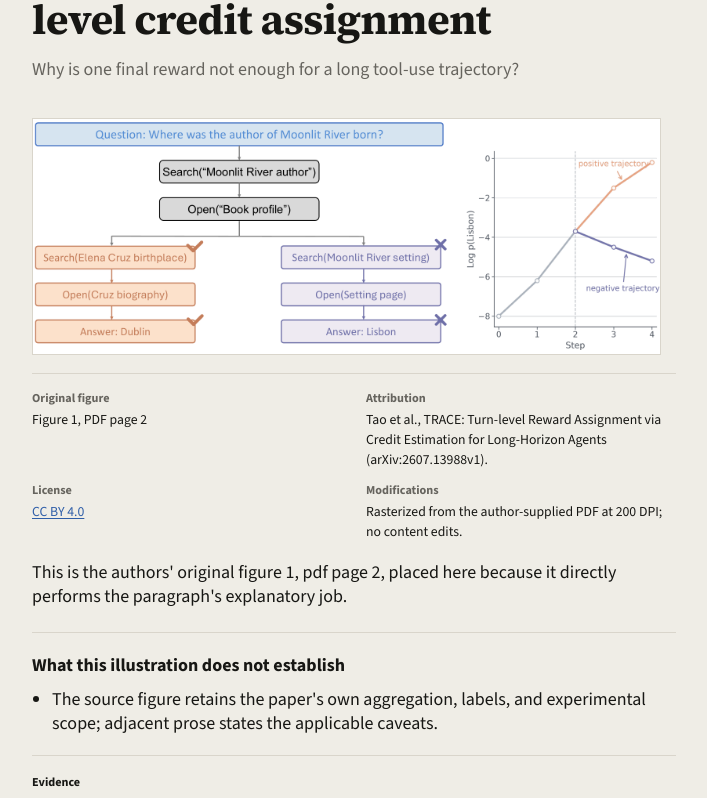
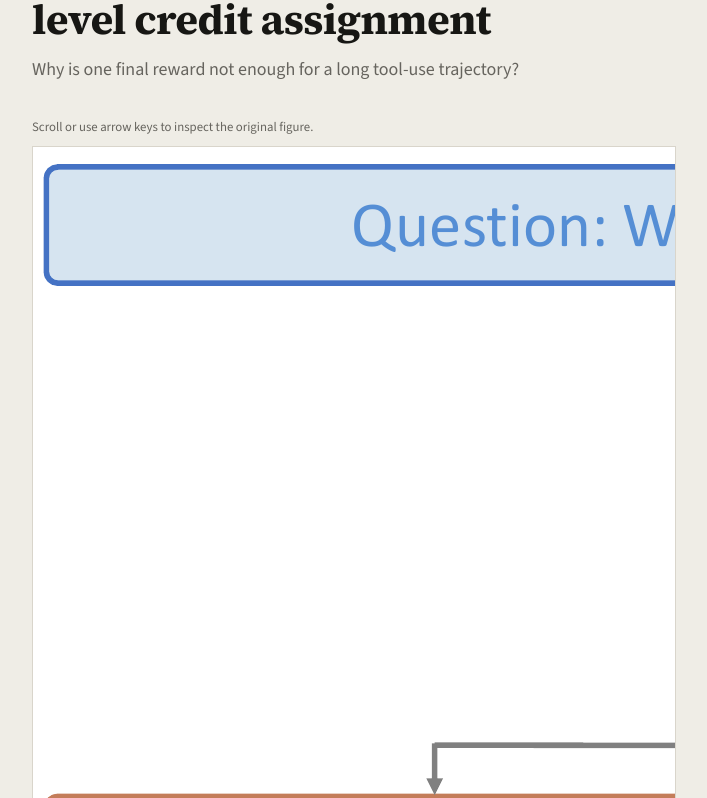
Before and after one commit to Betancourt1/paper_atlas, a Next.js app in the folder apps/web/: page /papers/paper_trace in a window 1280 px wide. Shown: the part 2382-3180 px from the top of the page, without its empty margins (392-1099 px from the left). Built offline with nearby package versions, Linux system fonts and the light colour scheme.

Commit message:
fix: preserve source figure scale on desktop

```diff
--- a/apps/web/app/globals.css
+++ b/apps/web/app/globals.css
@@ -563,12 +563,17 @@ summary:focus-visible {
 }
 
 .explainer-source-asset__hint {
-  display: none;
+  margin: 0 0 10px;
+  color: var(--ink-muted);
+  font-size: 0.8rem;
+  line-height: 1.4;
 }
 
 .explainer-source-asset__viewport {
   max-width: 100%;
   overflow-x: auto;
+  border: 1px solid var(--line);
+  background: var(--surface);
   overscroll-behavior-inline: contain;
   scrollbar-gutter: stable;
 }
@@ -580,18 +585,20 @@ summary:focus-visible {
 }
 
 .explainer-source-asset__images {
-  display: grid;
-  grid-template-columns: repeat(auto-fit, minmax(min(100%, 18rem), 1fr));
+  display: flex;
+  width: max-content;
+  min-width: 100%;
   gap: 16px;
   align-items: start;
 }
 
 .explainer-source-asset__images img {
   display: block;
-  width: 100%;
+  flex: 0 0 auto;
+  width: auto;
+  max-width: none;
   height: auto;
-  border: 1px solid var(--line);
-  background: var(--surface);
+  border: 0;
 }
 
 .explainer-source-asset__provenance {
@@ -629,33 +636,6 @@ summary:focus-visible {
   .explainer-svg svg {
     width: 680px;
     max-width: none;
-  }
-
-  .explainer-source-asset__hint {
-    display: block;
-    margin: 0 0 10px;
-    color: var(--ink-muted);
-    font-size: 0.8rem;
-    line-height: 1.4;
-  }
-
-  .explainer-source-asset__viewport {
-    border: 1px solid var(--line);
-    background: var(--surface);
-  }
-
-  .explainer-source-asset__images {
-    display: flex;
-    width: max-content;
-    min-width: 100%;
-    gap: 16px;
-  }
-
-  .explainer-source-asset__images img {
-    flex: 0 0 auto;
-    width: auto;
-    max-width: none;
-    border: 0;
   }
 
   .explainer-source-asset__provenance {
--- a/apps/web/app/papers/[id]/explainer-visual.tsx
+++ b/apps/web/app/papers/[id]/explainer-visual.tsx
@@ -43,7 +43,7 @@ export function ExplainerVisual({ visual, sourcesById }: ExplainerVisualProps) {
       {visual.delivery_medium === "source asset" && visual.source_asset ? (
         <div className="explainer-source-asset">
           <p className="explainer-source-asset__hint" id={inspectionHintId}>
-            Swipe or use arrow keys to inspect the original figure.
+            Scroll or use arrow keys to inspect the original figure.
           </p>
           <div
             aria-describedby={inspectionHintId}
```
Also changed, not shown: 8 other files (tests, documents, lock files or other folders).
